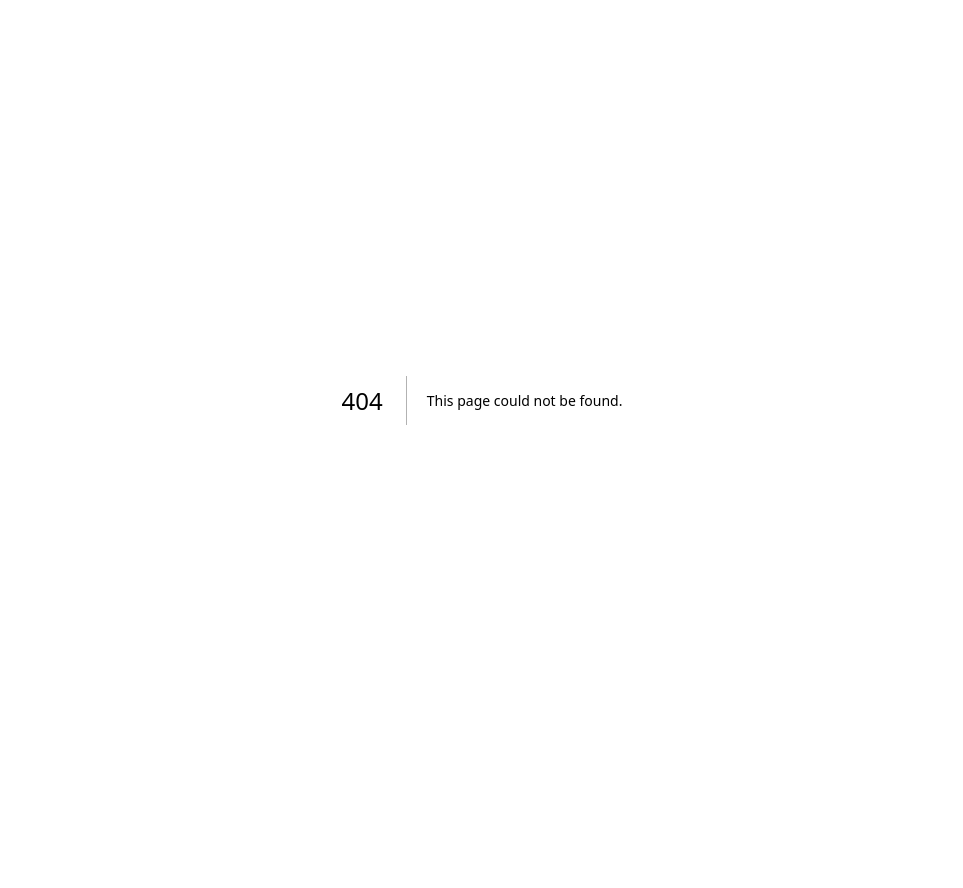
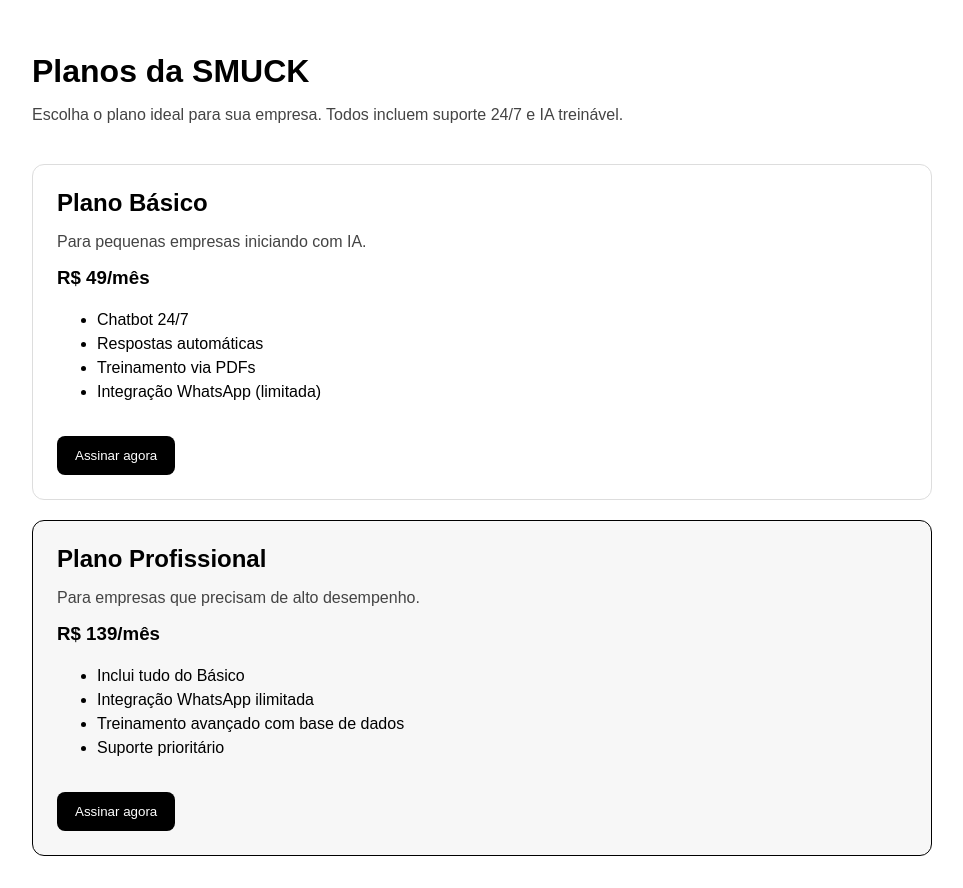
Before and after one commit to SMUCKcyr/SMUCK, a Next.js app: page /pricing in a window 1280 px wide. Before the commit this address had no page. Shown: the whole page, without its empty margins (158-1121 px from the left). Before the commit the page ends 800 px from the top, so only its background shows below. Built offline with nearby package versions, Linux system fonts and the light colour scheme.

Commit message:
Create pricing.jsx

```diff
--- /dev/null
+++ b/pages/pricing.jsx
@@ -0,0 +1,94 @@
+export default function Pricing() {
+  return (
+    <div style={{ fontFamily: "Arial, sans-serif", padding: "24px" }}>
+      <header style={{ maxWidth: 900, margin: "0 auto 40px auto" }}>
+        <h1 style={{ marginBottom: 8 }}>Planos da SMUCK</h1>
+        <p style={{ color: "#444" }}>
+          Escolha o plano ideal para sua empresa. Todos incluem suporte 24/7 e IA treinável.
+        </p>
+      </header>
+
+      <main
+        style={{
+          maxWidth: 900,
+          margin: "0 auto",
+          display: "grid",
+          gridTemplateColumns: "1fr",
+          gap: 20,
+        }}
+      >
+        {/* Plano Básico */}
+        <div
+          style={{
+            border: "1px solid #ddd",
+            borderRadius: 12,
+            padding: 24,
+            background: "#fff",
+          }}
+        >
+          <h2 style={{ margin: 0 }}>Plano Básico</h2>
+          <p style={{ color: "#444" }}>Para pequenas empresas iniciando com IA.</p>
+
+          <h3 style={{ marginTop: 16 }}>R$ 49/mês</h3>
+
+          <ul style={{ marginTop: 12, lineHeight: "24px" }}>
+            <li>Chatbot 24/7</li>
+            <li>Respostas automáticas</li>
+            <li>Treinamento via PDFs</li>
+            <li>Integração WhatsApp (limitada)</li>
+          </ul>
+
+          <button
+            style={{
+              marginTop: 16,
+              padding: "12px 18px",
+              background: "#000",
+              color: "#fff",
+              border: "none",
+              borderRadius: 8,
+              cursor: "pointer",
+            }}
+          >
+            Assinar agora
+          </button>
+        </div>
+
+        {/* Plano Profissional */}
+        <div
+          style={{
+            border: "1px solid #000",
+            borderRadius: 12,
+            padding: 24,
+            background: "#f7f7f7",
+          }}
+        >
+          <h2 style={{ margin: 0 }}>Plano Profissional</h2>
+          <p style={{ color: "#444" }}>Para empresas que precisam de alto desempenho.</p>
+
+          <h3 style={{ marginTop: 16 }}>R$ 139/mês</h3>
+
+          <ul style={{ marginTop: 12, lineHeight: "24px" }}>
+            <li>Inclui tudo do Básico</li>
+            <li>Integração WhatsApp ilimitada</li>
+            <li>Treinamento avançado com base de dados</li>
+            <li>Suporte prioritário</li>
+          </ul>
+
+          <button
+            style={{
+              marginTop: 16,
+              padding: "12px 18px",
+              background: "#000",
+              color: "#fff",
+              border: "none",
+              borderRadius: 8,
+              cursor: "pointer",
+            }}
+          >
+            Assinar agora
+          </button>
+        </div>
+      </main>
+    </div>
+  );
+        }
```
